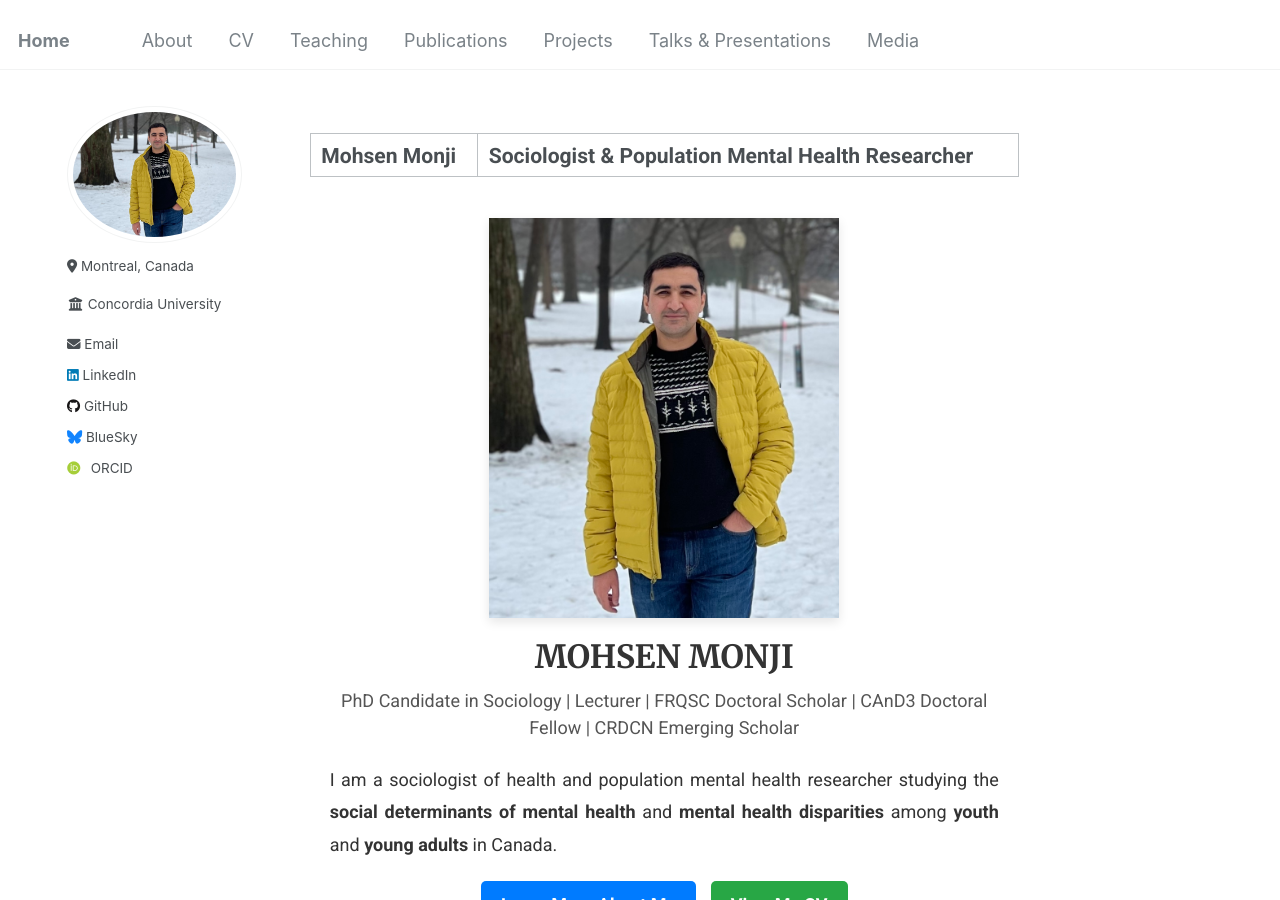
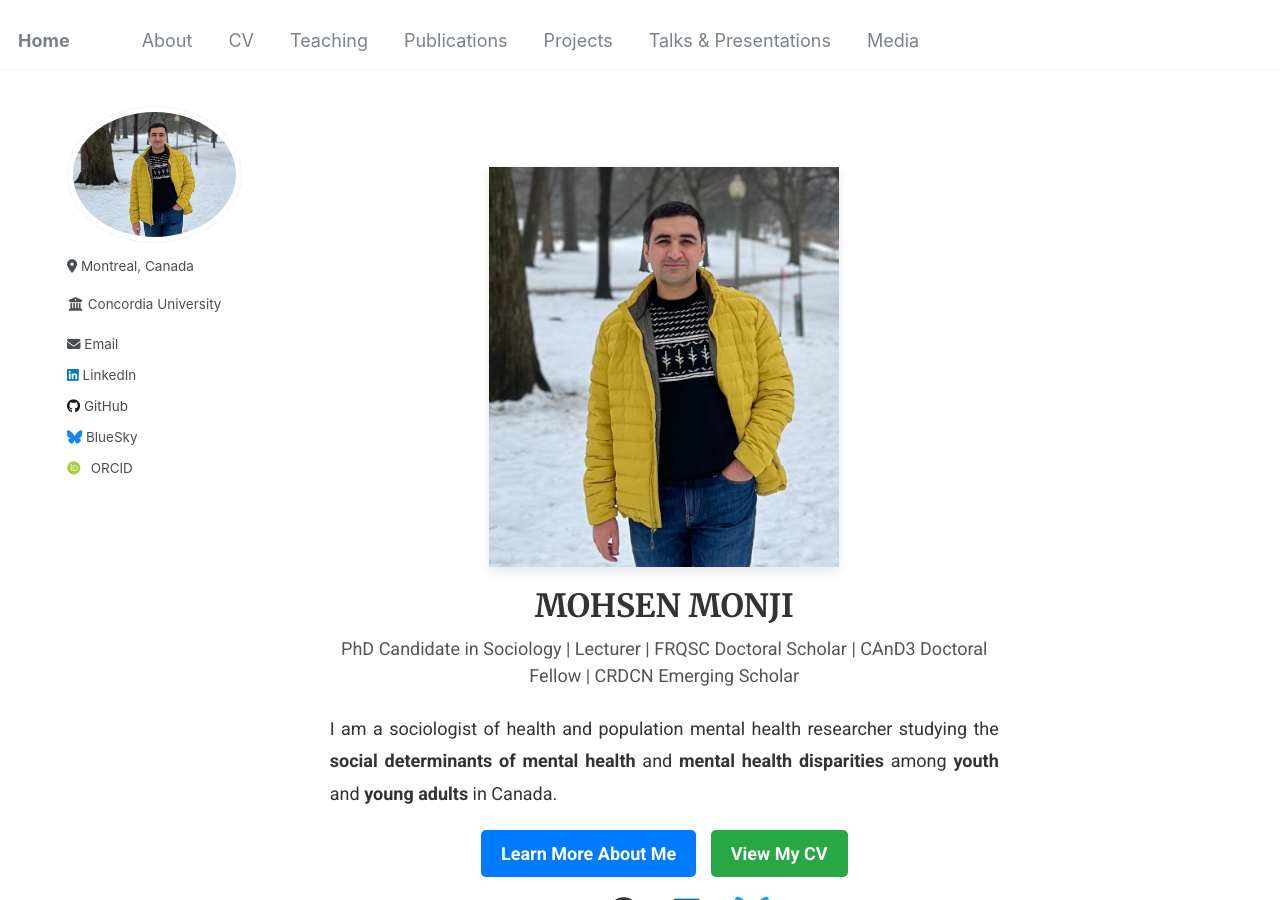
Before and after one commit to Mohsnmonji/mohsnmonji.github.io, a Jekyll site: the page built from _pages/front.md, in a window 1280 px wide and 900 px high. Built offline with Jekyll 4.4.1, drawn with Linux system fonts in a browser that asks for light colours; some web fonts are replaced.

Commit message:
Update front.md

```diff
--- a/_pages/front.md
+++ b/_pages/front.md
@@ -1,6 +1,6 @@
 ---
 permalink: /
-title: "Mohsen Monji | Sociologist & Population Mental Health Researcher"
+title: ""
 description: "Mohsen Monji is a Sociologist and Population Mental Health Researcher studying the social determinants of mental health among youth and young adults in Canada and the US."
 author_profile: true
 hide_avatar: true
```
